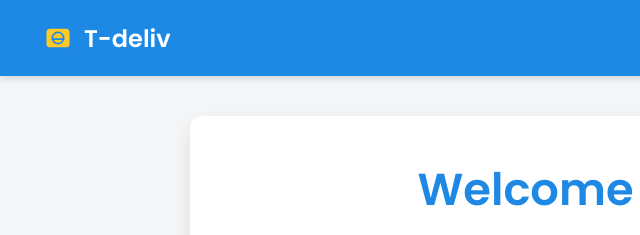
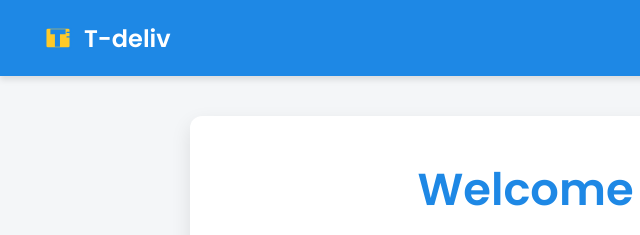
Before and after one commit to Adebayotomiwa11/T-deliv, a plain HTML site: page index.html in a window 1280 px wide. Shown: the top 235 px of the page, 0-640 px from the left. Drawn offline with Linux system fonts and the light colour scheme.

Commit message:
Updated logo in header

```diff
--- a/index.html
+++ b/index.html
@@ -392,10 +392,11 @@
 <header>
   <div class="logo-container">
     <a href="index.html" class="logo" aria-label="Go to homepage">
-      <svg viewBox="0 0 64 64" xmlns="http://www.w3.org/2000/svg" aria-hidden="true" focusable="false">
-        <rect x="10" y="14" width="44" height="36" rx="8" ry="8" fill="#ffca28" stroke="#1e88e5" stroke-width="3"/>
-        <circle cx="32" cy="32" r="10" fill="none" stroke="#1e88e5" stroke-width="3"/>
-        <path d="M22 34h20" stroke="#1e88e5" stroke-width="3" stroke-linecap="round"/>
+       <svg viewBox="0 0 64 64" xmlns="http://www.w3.org/2000/svg" aria-label="T-deliv Logo" role="img">
+        <rect x="10" y="14" width="44" height="36" rx="4" ry="4" />
+        <path d="M20 18 L44 18 L44 24 L34 24 L34 46 L28 46 L28 24 L20 24 Z" fill="#1e88e5"/>
+        <line x1="48" y1="22" x2="58" y2="22" stroke="#1e88e5" stroke-width="2" stroke-linecap="round"/>
+        <line x1="48" y1="30" x2="58" y2="30" stroke="#1e88e5" stroke-width="2" stroke-linecap="round"/>
       </svg>
       T-deliv
     </a>
```
Also changed, not shown: developer.html (+1 -1 lines).
